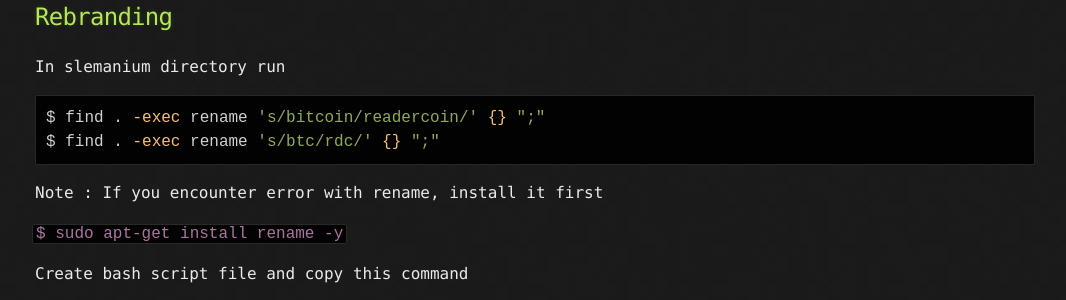
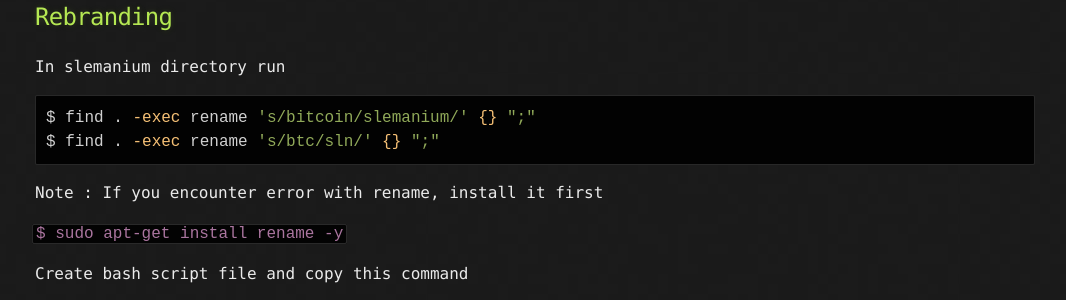
Before and after one commit to r00xid/annurdien.github.io, a Jekyll site: the page built from _posts/2020-09-25-Slemanium-Project-Part1.md, in a window 1280 px wide. Shown: the part 1523-1823 px from the top of the page, without its empty margins (105-1171 px from the left). Built offline with Jekyll 4.4.1, drawn with Linux system fonts in a browser that asks for light colours.

Commit message:
Replace this thing that dosent requirement

````diff
--- a/_posts/2020-09-25-Slemanium-Project-Part1.md
+++ b/_posts/2020-09-25-Slemanium-Project-Part1.md
@@ -56,8 +56,8 @@ $ git push -f origin master
 In slemanium directory run
 
 ```console
-$ find . -exec rename 's/bitcoin/readercoin/' {} ";"
-$ find . -exec rename 's/btc/rdc/' {} ";"
+$ find . -exec rename 's/bitcoin/slemanium/' {} ";"
+$ find . -exec rename 's/btc/sln/' {} ";"
 ```
 Note : If you encounter error with rename, install it first
 
````
